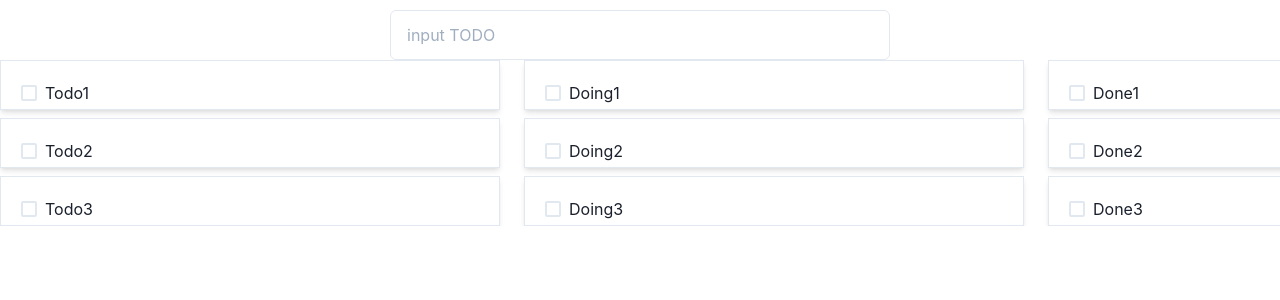
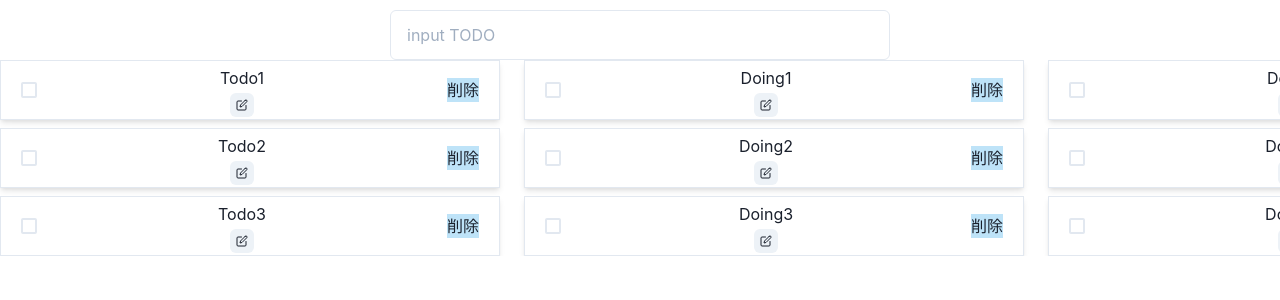
Before and after one commit to bislab-temporary/mini-hackathon-b, a React (Create React App) app: page / in a window 1280 px wide. Shown: the top 300 px of the page. Built offline with nearby package versions, Linux system fonts and the light colour scheme.

Commit message:
feat: Todoの編集機能の追加

```diff
--- a/src/components/TodoList.tsx
+++ b/src/components/TodoList.tsx
@@ -1,5 +1,20 @@
-import { VStack, HStack, Checkbox, Box } from '@chakra-ui/react';
-import React, { ChangeEvent, Dispatch, SetStateAction } from 'react';
+/* eslint-disable @typescript-eslint/no-unused-vars */
+import { CheckIcon, CloseIcon, EditIcon } from '@chakra-ui/icons';
+import {
+  VStack,
+  HStack,
+  Checkbox,
+  Box,
+  ButtonGroup,
+  IconButton,
+  Flex,
+  Input,
+  Editable,
+  EditableInput,
+  EditablePreview,
+  useEditableControls,
+} from '@chakra-ui/react';
+import React, { useState, ChangeEvent, Dispatch, SetStateAction } from 'react';
 
 import CustomButton from './CustomButton';
 
@@ -10,6 +25,8 @@ type Props = {
 };
 
 const TodoList = (props: Props) => {
+  const [editTodoStatus, setEditTodoStatus] = useState<boolean>(false);
+
   const handleTodoStatus = (event: ChangeEvent<HTMLInputElement>) => {
     const newTodoStatus = [...props.todoStatus];
     const elementNumber = +event.target.value;
@@ -17,13 +34,43 @@ const TodoList = (props: Props) => {
     props.setTodoStatus(newTodoStatus);
   };
 
+  const EditableControls = () => {
+    const { isEditing, getSubmitButtonProps, getCancelButtonProps, getEditButtonProps } =
+      useEditableControls();
+
+    return isEditing ? (
+      <ButtonGroup justifyContent="center" size="xs">
+        <IconButton aria-label="Check" icon={<CheckIcon />} {...getSubmitButtonProps()} />
+        <IconButton aria-label="Close" icon={<CloseIcon />} {...getCancelButtonProps()} />
+      </ButtonGroup>
+    ) : (
+      <Flex justifyContent="center">
+        <IconButton aria-label="Edit" size="xs" icon={<EditIcon />} {...getEditButtonProps()} />
+      </Flex>
+    );
+  };
+
   return (
     <VStack>
       {props.todoItems.map((todoItem, index) => (
-        <Box key={todoItem} w="500px" h="50px" p={5} shadow="md" borderWidth="1px">
-          <HStack>
+        <Box key={todoItem} w="500px" h="60px" p={5} shadow="md" borderWidth="1px">
+          <HStack w="100%" h="100%" justifyContent="space-between">
             <Checkbox value={index} onChange={handleTodoStatus} />
-            <CustomButton isDone={props.todoStatus[index]}>{todoItem}</CustomButton>
+            {editTodoStatus === false ? (
+              <CustomButton isDone={props.todoStatus[index]}>
+                {/* <Button variant="ghost" onDoubleClick={handleOnDoubleClick}>
+                  {todoItem}
+                </Button> */}
+                <Editable defaultValue={todoItem} isPreviewFocusable={false}>
+                  <EditablePreview />
+                  <EditableInput />
+                  <EditableControls />
+                </Editable>
+              </CustomButton>
+            ) : (
+              <Input></Input>
+            )}
+            <Box bg="blue.100">削除</Box>
           </HStack>
         </Box>
       ))}
```
Also changed, not shown: package.json (+6 -1 lines), 1 other file (tests, documents, lock files or other folders).
